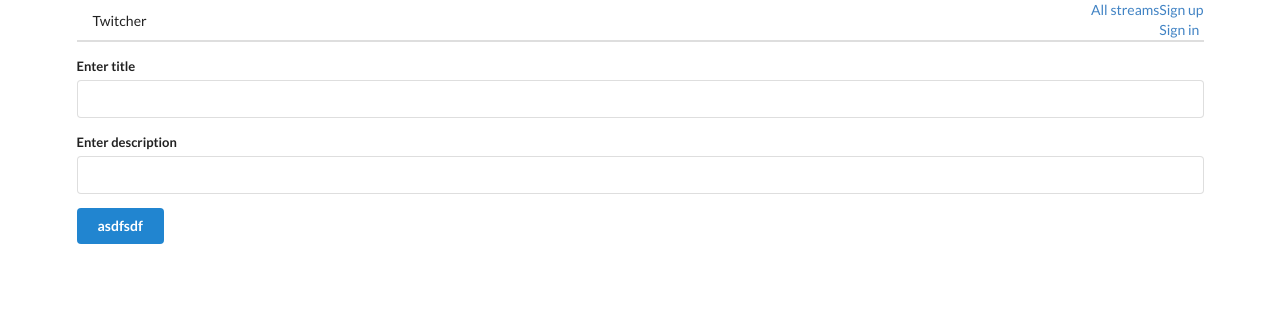
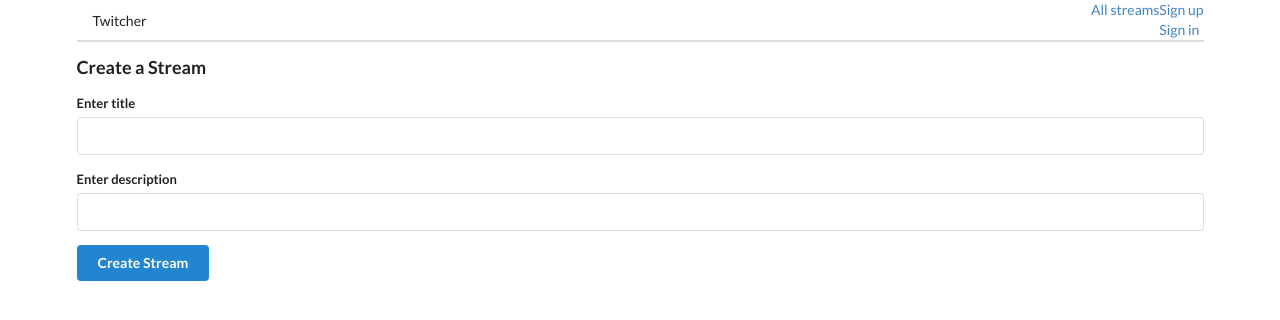
Before and after one commit to laukempp/mock-twitch-client_react_redux, a React (Create React App) app: page /streams/new in a window 1280 px wide. Shown: the top 320 px of the page. Built offline with nearby package versions, Linux system fonts and the light colour scheme.

Commit message:
created a reusable StreamForm component for EditStream and CreateSteam to use, created a history utils for Router so we can redirect directly from action creators

```diff
--- a/src/actions/index.js
+++ b/src/actions/index.js
@@ -1,3 +1,5 @@
+import streamService from "../apis/streams";
+import history from "../utils/history";
 import {
   SIGN_IN,
   SIGN_OUT,
@@ -9,8 +11,6 @@ import {
   DELETE_STREAM,
 } from "./types";
 import authService from "../apis/auth";
-import streamService from "../apis/streams";
-import streams from "../apis/streams";
 
 export const signUp = (email, password) => async (dispatch) => {
   try {
@@ -89,10 +89,11 @@ export const createStream = (title, description) => async (
     type: CREATE_STREAM,
     payload: response.data,
   });
+  history.push("/");
 };
 
 export const editStream = (id, title, description) => async (dispatch) => {
-  const response = await streamService.put(`/streams/${id}`, {
+  const response = await streamService.patch(`/streams/${id}`, {
     title,
     description,
   });
@@ -101,6 +102,7 @@ export const editStream = (id, title, description) => async (dispatch) => {
     type: EDIT_STREAM,
     payload: response.data,
   });
+  history.push("/");
 };
 
 export const deleteStream = (id) => async (dispatch) => {
--- a/src/components/App.js
+++ b/src/components/App.js
@@ -1,5 +1,5 @@
 import React from "react";
-import { BrowserRouter, Route, Link } from "react-router-dom";
+import { Router, Route } from "react-router-dom";
 
 import StreamList from "./streams/StreamList";
 import CreateStream from "./streams/CreateStream";
@@ -9,20 +9,21 @@ import ShowStream from "./streams/ShowStream";
 import Header from "./Layout/Header";
 import Signup from "./auth/Signup";
 import Signin from "./auth/Signin";
+import history from "../utils/history";
 
 const App = () => {
   return (
     <div className="ui container">
-      <BrowserRouter>
+      <Router history={history}>
         <Header />
         <Route path="/" exact component={StreamList} />
         <Route path="/streams/new" exact component={CreateStream} />
-        <Route path="/streams/edit" exact component={EditStream} />
+        <Route path="/streams/edit/:id" exact component={EditStream} />
         <Route path="/streams/delete" exact component={DeleteStream} />
         <Route path="/streams/show" exact component={ShowStream} />
         <Route path="/signup" component={Signup} />
         <Route path="/signin" component={Signin} />
-      </BrowserRouter>
+      </Router>
     </div>
   );
 };
--- a/src/components/Layout/Header.js
+++ b/src/components/Layout/Header.js
@@ -3,9 +3,8 @@ import { Link } from "react-router-dom";
 import { connect } from "react-redux";
 import { signOut } from "../../actions/index";
 
-const Header = ({ signOut, authenticated, userId }) => {
+const Header = ({ signOut, userId }) => {
   console.log(userId);
-  console.log(authenticated);
   return (
     <div className="ui secondary pointing menu">
       <Link to="/" className="item">
--- a/src/components/streams/CreateStream.js
+++ b/src/components/streams/CreateStream.js
@@ -1,37 +1,18 @@
 import React, { useState } from "react";
 import { connect } from "react-redux";
 import { createStream } from "../../actions/index";
-import InputField from "../form/InputField";
+import StreamForm from "./StreamForm";
 
 const CreateStream = ({ createStream }) => {
-  const [title, setTitle] = useState("");
-  const [description, setDescription] = useState("");
-
-  const handleSubmit = (e) => {
-    e.preventDefault();
+  const handleSubmit = (title, description) => {
     createStream(title, description);
-    setTitle("");
-    setDescription("");
   };
 
   return (
-    <form className="ui form" onSubmit={handleSubmit}>
-      <InputField
-        name="title"
-        type="text"
-        label="Enter title"
-        handleChange={(e) => setTitle(e.target.value)}
-        value={title}
-      />
-      <InputField
-        name="description"
-        type="text"
-        label="Enter description"
-        handleChange={(e) => setDescription(e.target.value)}
-        value={description}
-      />
-      <button className="ui button primary">asdfsdf</button>
-    </form>
+    <div>
+      <h3>Create a Stream</h3>
+      <StreamForm handleSubmit={handleSubmit} />
+    </div>
   );
 };
 
--- a/src/components/streams/EditStream.js
+++ b/src/components/streams/EditStream.js
@@ -1,7 +1,36 @@
-import React from "react";
+import React, { useEffect } from "react";
+import { connect } from "react-redux";
+import { fetchStream, editStream } from "../../actions/index";
+import StreamForm from "./StreamForm";
 
-const EditStream = () => {
-  return <div>EditStream</div>;
+const EditStream = ({ stream, match, fetchStream, editStream }) => {
+  useEffect(() => {
+    fetchStream(match.params.id);
+  }, []);
+
+  const handleSubmit = (title, description) => {
+    editStream(match.params.id, title, description);
+  };
+
+  if (!stream) {
+    return <div>Loading</div>;
+  }
+  return (
+    <div>
+      <h3>Edit a Stream</h3>
+      <StreamForm
+        handleSubmit={handleSubmit}
+        title={stream.title}
+        description={stream.description}
+      />
+    </div>
+  );
 };
 
-export default EditStream;
+const mapStateToProps = (state, ownProps) => {
+  return { stream: state.streams[ownProps.match.params.id] };
+};
+
+export default connect(mapStateToProps, { fetchStream, editStream })(
+  EditStream
+);
--- /dev/null
+++ b/src/components/streams/StreamForm.js
@@ -0,0 +1,38 @@
+import React, { useState } from "react";
+import InputField from "../form/InputField";
+
+const StreamForm = (props) => {
+  const [title, setTitle] = useState("");
+  const [description, setDescription] = useState("");
+
+  const onSubmit = (e) => {
+    e.preventDefault();
+    props.handleSubmit(title, description);
+    setTitle("");
+    setDescription("");
+  };
+
+  return (
+    <form className="ui form" onSubmit={onSubmit}>
+      <InputField
+        name="title"
+        type="text"
+        label="Enter title"
+        handleChange={(e) => setTitle(e.target.value)}
+        value={title}
+        placeholder={props.title ? props.title : ""}
+      />
+      <InputField
+        name="description"
+        type="text"
+        label="Enter description"
+        handleChange={(e) => setDescription(e.target.value)}
+        value={description}
+        placeholder={props.description ? props.description : ""}
+      />
+      <button className="ui button primary">Create Stream</button>
+    </form>
+  );
+};
+
+export default StreamForm;
--- a/src/components/streams/StreamList.js
+++ b/src/components/streams/StreamList.js
@@ -12,7 +12,9 @@ const StreamList = ({ fetchStreams, streams, currentUserId }) => {
     if (stream.userId === currentUserId) {
       return (
         <div className="right floated content">
-          <button className="ui button primary">Edit</button>
+          <Link to={`/streams/edit/${stream.id}`} className="ui button primary">
+            Edit
+          </Link>
           <button className="ui button negative">Delete</button>
         </div>
       );
--- /dev/null
+++ b/src/utils/history.js
@@ -0,0 +1,2 @@
+import { createBrowserHistory } from "history";
+export default createBrowserHistory();
```
